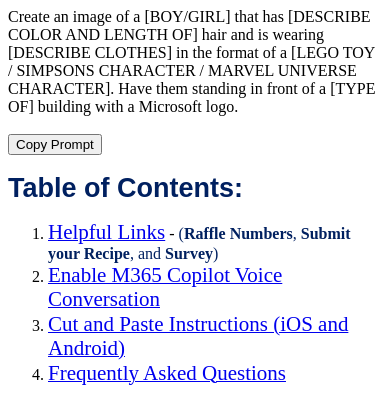
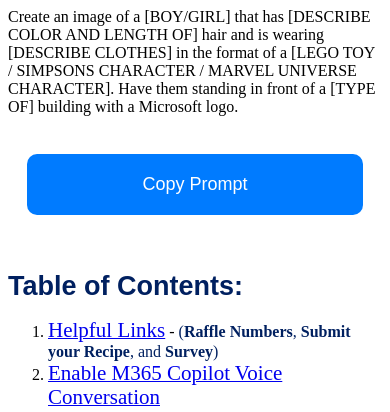
Before and after one commit to LarsonLindsey/Bring-Your-Family-To-Work-Day, a plain HTML site: page index.html in a window 390 px wide. Shown: the part 394-806 px from the top of the page. Drawn offline with Linux system fonts and the light colour scheme.

Commit message:
Bigger Phone Button

```diff
--- a/index.html
+++ b/index.html
@@ -3,25 +3,44 @@
 <p style='margin-top:0in;margin-right:0in;margin-bottom:8.0pt;margin-left:0in;line-height:115%;font-size:16px;font-family:"Aptos",sans-serif;'><strong><span style="font-size:27px;line-height:115%;color:#002060;">Prompts:</span></strong></p>
  <div id="prompt">Create an image of a [BOY/GIRL] that has [DESCRIBE COLOR AND LENGTH OF] hair and is wearing [DESCRIBE CLOTHES] in the format of a [LEGO TOY / SIMPSONS CHARACTER / MARVEL UNIVERSE CHARACTER]. Have them standing in front of a [TYPE OF] building with a Microsoft logo.</div>
 <br>
+    <style>
+        button {
+            padding: 20px 40px; /* Makes the button larger */
+            font-size: 18px; /* Bigger text for readability */
+            cursor: pointer;
+            background-color: #007bff;
+            color: white;
+            border: none;
+            border-radius: 10px; /* Slight rounding for aesthetics */
+            width: 90%; /* Adjust width for better visibility on mobile devices */
+            max-width: 400px; /* Limits button width on larger screens */
+            margin: 20px auto; /* Centers the button */
+            display: block; /* Ensures it appears as a block element */
+        }
+        button:hover {
+            background-color: #0056b3;
+        }
+    </style>
     <button onclick="copiarTexto()">Copy Prompt</button>
+
     <script>
         function copiarTexto() {
-            // Selecciona el texto del div
+            // Select the text from the div
             const texto = document.getElementById("prompt").textContent;
 
-            // Crea un elemento temporal para copiar el texto
+            // Create a temporary element to copy the text
             const textarea = document.createElement("textarea");
             textarea.value = texto;
             document.body.appendChild(textarea);
 
-            // Copia el texto al portapapeles
+            // Copy the text to clipboard
             textarea.select();
             document.execCommand("copy");
 
-            // Elimina el elemento temporal
+            // Remove the temporary element
             document.body.removeChild(textarea);
 
-            // Opcional: Notificación visual
+            // Optional: Visual notification
             alert("Prompt has been copied to your clipboard!");
         }
     </script>
```
